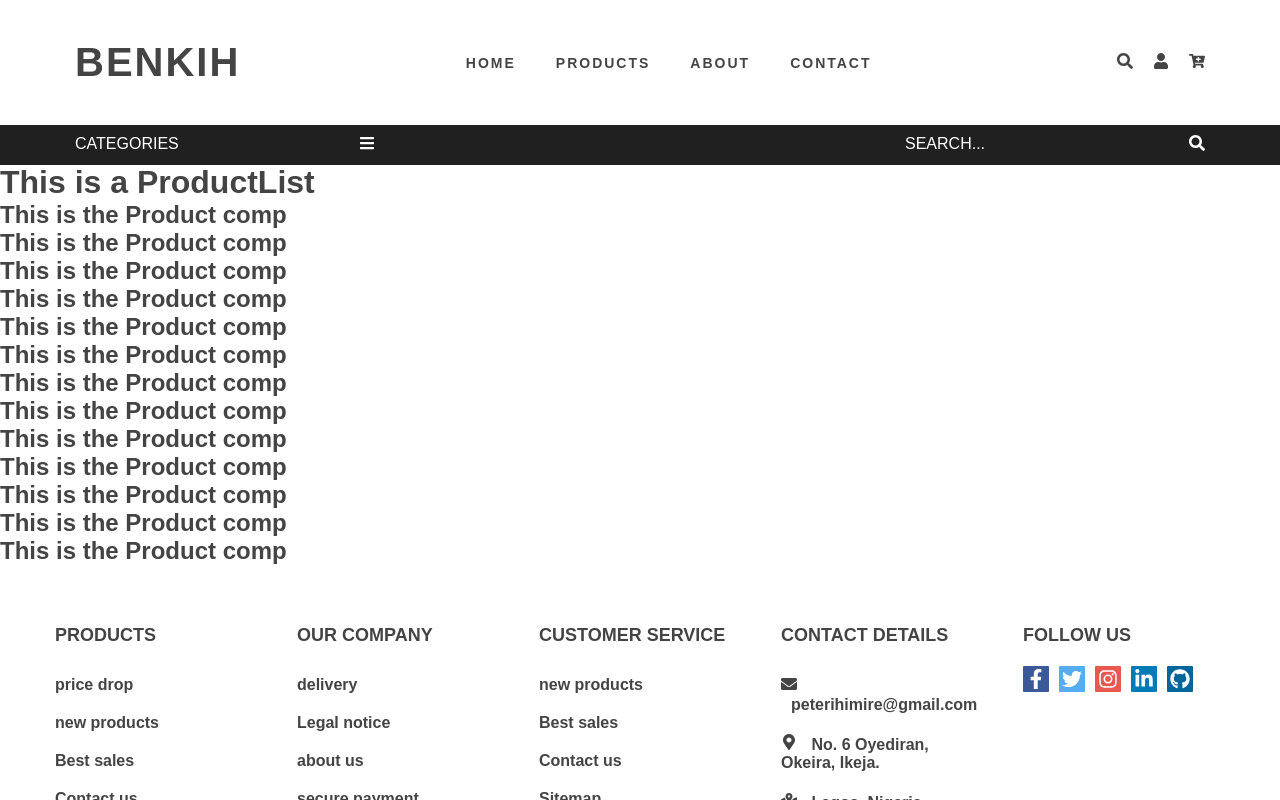
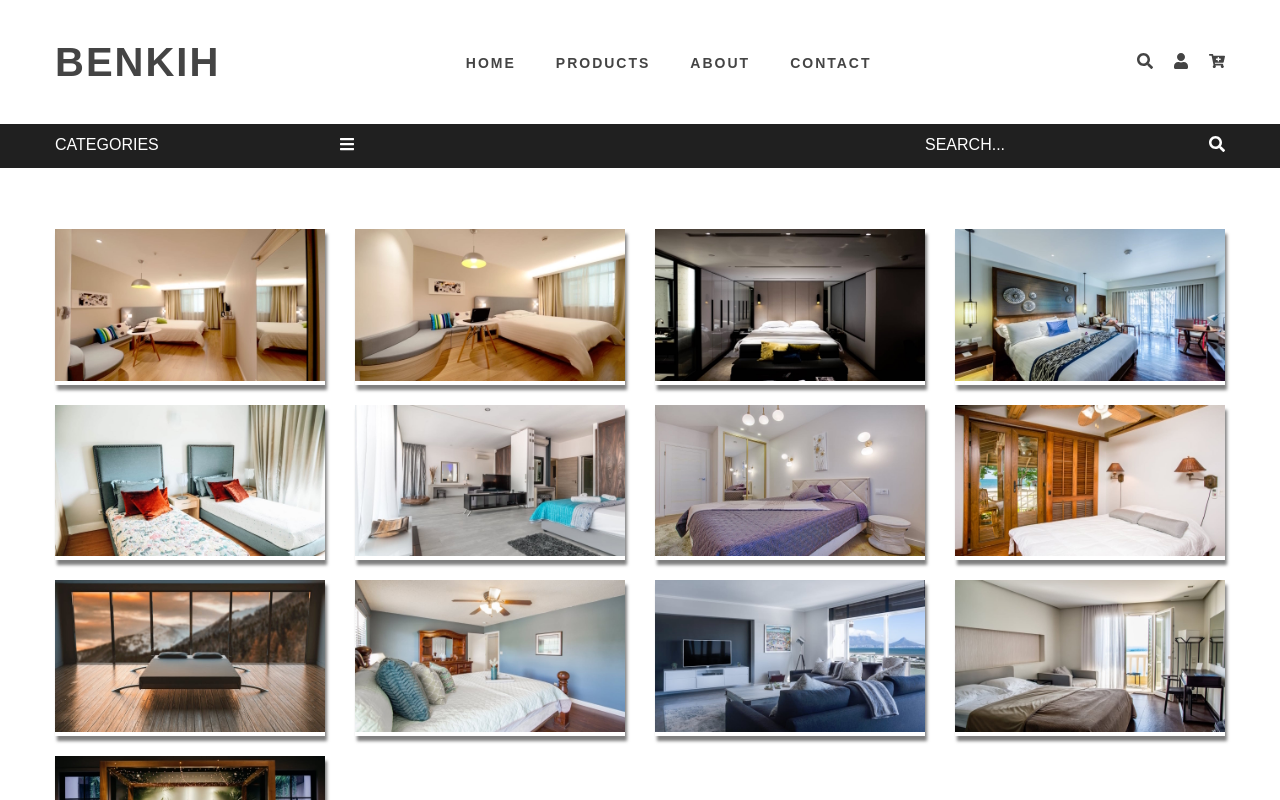
Before and after one commit to peterihimire/benkih-ecommerce-react, a React (Create React App) app: page /products in a window 1280 px wide. Shown: the top 800 px of the page. Built offline with nearby package versions, Linux system fonts and the light colour scheme.

Commit message:
re-worked navbar component , removed the category component from it cause of the padding issues i was having, now working on the product and product list component

```diff
--- a/src/App.css
+++ b/src/App.css
@@ -11,6 +11,8 @@
   --smallFont: 3rem;
   --mainSpacing: 0.2rem;
   --lineHeight: 1.3;
+  --lightShadow: 2px 5px 3px 0px rgba(0, 0, 0, 0.5);
+  --darkShodow: 4px 10px 5px 0px rgba(0, 0, 0, 0.5);
 }
 
 html {
@@ -34,7 +36,7 @@ body {
 }
 @media screen and (min-width: 768px) {
   body {
-    padding: 163.75px 0 0 0;
+    padding: 168.73px 0 0 0;
     font-family: Arial, Helvetica, sans-serif;
     background: var(--mainWhite);
     overflow-x: hidden;
@@ -50,7 +52,7 @@ body {
   top: 0;
   left: 0;
   width: 100%;
-  /* padding: 1rem 2rem; */
+  padding: 1rem 2rem;
   background: var(--mainWhite);
   z-index: 2;
   /* box-shadow: 0 0 1.2rem 0 rgba(29, 28, 28, 0.849); */
@@ -59,7 +61,6 @@ body {
 .navbar-center {
   max-width: 117rem;
   margin: 0 auto;
-  padding: 1rem 2rem;
 }
 .first-nav {
   display: flex;
@@ -104,7 +105,6 @@ body {
   position: fixed;
   background: var(--mainWhite);
   width: 100%;
-  /* height: 50vh; */
   top: 90px;
   left: 0;
   transition: var(--mainTransition);
@@ -122,8 +122,6 @@ body {
   padding: 2rem 0 2rem 6rem;
   text-transform: uppercase;
   list-style-type: none;
-  /* justify-content: center; */
-  /* align-items: center; */
 }
 .mobile-nav-links a {
   text-decoration: none;
@@ -149,8 +147,9 @@ body {
     top: 0;
     left: 0;
     width: 100%;
+    padding: 4rem 2rem;
     background: var(--mainWhite);
-    z-index: 1;
+    z-index: 2;
     /* box-shadow: 0 0 1.2rem 0 rgba(29, 28, 28, 0.849); */
   }
   .navbar-btn {
@@ -162,7 +161,6 @@ body {
   .navbar-center {
     max-width: 117rem;
     margin: 0 auto;
-    padding: 4rem 2rem;
   }
   .navbar-links {
     height: auto;
@@ -194,17 +192,19 @@ body {
 
 /* category */
 .category {
-  /* margin: 5.5rem 0 0 0; */
-
+  position: fixed;
+  top: 52.5px;
+  width: 100%;
+  padding: 1rem 2rem;
   background: var(--primaryColor);
   color: var(--mainWhite);
+  z-index: 2;
 }
 .category-center {
   max-width: 117rem;
   margin: 0 auto;
   display: flex;
   justify-content: space-between;
-  padding: 1rem 2rem;
 }
 .category-div {
   display: flex;
@@ -218,13 +218,15 @@ body {
   .category {
     background: var(--primaryColor);
     color: var(--mainWhite);
+    padding: 1.2rem 2rem;
+    top: 123.75px;
+    z-index: 2;
   }
   .category-center {
     max-width: 117rem;
     margin: 0 auto;
     display: flex;
     justify-content: space-between;
-    padding: 1rem 2rem;
   }
   .category-div {
     display: flex;
@@ -610,3 +612,28 @@ body {
   }
 }
 /* End of Footer */
+
+/* product */
+.product {
+  box-shadow: var(--lightShadow);
+}
+.img-container img {
+  width: 100%;
+  transition: var(--mainTransition);
+}
+/* end of product */
+
+/* product list */
+.product-list {
+  padding: 6rem 2rem;
+}
+.product-list-center {
+  /* width: 80vw; */
+  max-width: 1170px;
+  margin: 0 auto;
+  display: grid;
+  grid-template-columns: repeat(auto-fill, minmax(270px, 1fr));
+  grid-row-gap: 2rem;
+  grid-column-gap: 30px;
+}
+/* end of product list */
--- a/src/components/Navbar.js
+++ b/src/components/Navbar.js
@@ -65,8 +65,9 @@ const Navbar = props => {
             </ul>
           </div>
         </div>
-        <Category />
+        {/* <Category /> */}
       </nav>
+      <Category />
     </React.Fragment>
   );
 };
--- a/src/components/Product.js
+++ b/src/components/Product.js
@@ -3,11 +3,18 @@ import { Link } from "react-router-dom";
 import { ProductConsumer } from "../context";
 
 function Product(props) {
-  // const { id, name, price, images } = props.product;
+  const { id, name, price, images } = props.product;
   // console.log(id, name, price);
   return (
-    <article>
-      <h1>This is the Product comp</h1>
+    <article className="product">
+      <div
+        className="img-container"
+        onClick={console.log("img-container clicked")}
+      >
+        <Link to="/details">
+          <img src={images[0]} alt="product" />
+        </Link>
+      </div>
     </article>
   );
 }
--- a/src/components/ProductList.js
+++ b/src/components/ProductList.js
@@ -5,8 +5,8 @@ import { ProductConsumer } from "../context";
 class ProductList extends Component {
   render() {
     return (
-      <div>
-        <h1>This is a ProductList</h1>
+      <section className="product-list">
+        <div className="product-list-center">
           <ProductConsumer>
             {value => {
               return value.products.map(product => {
@@ -16,6 +16,7 @@ class ProductList extends Component {
             }}
           </ProductConsumer>
         </div>
+      </section>
     );
   }
 }
```
Lines whose indentation alone changed are shown as unchanged.
